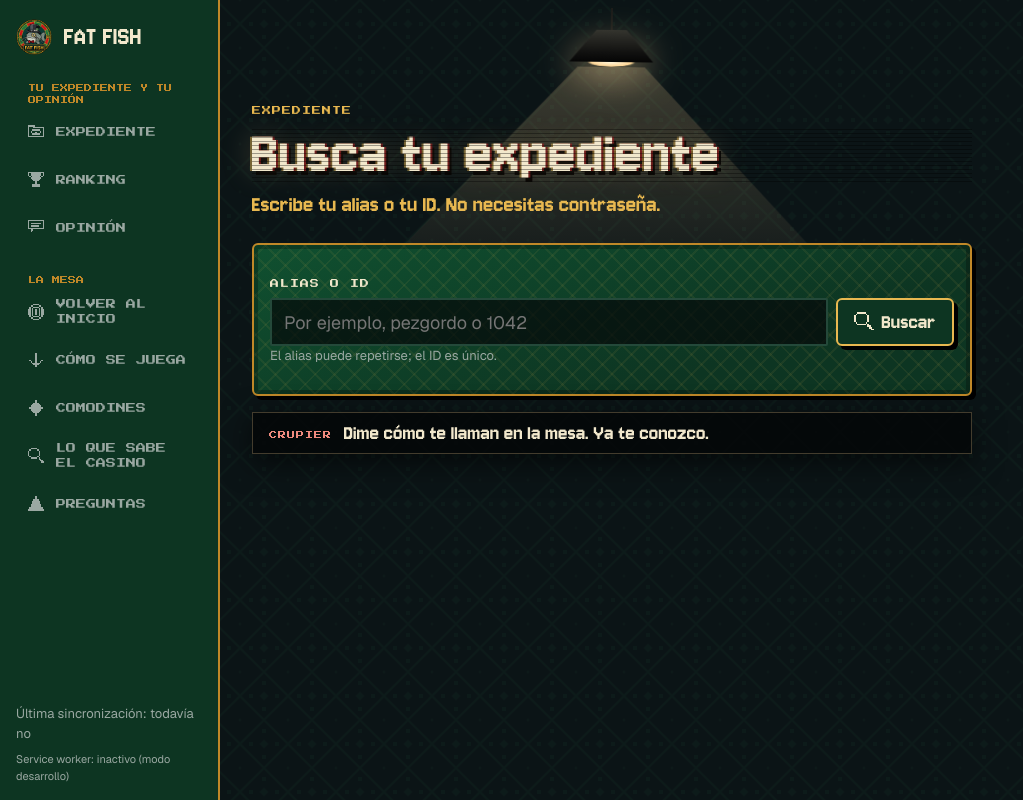
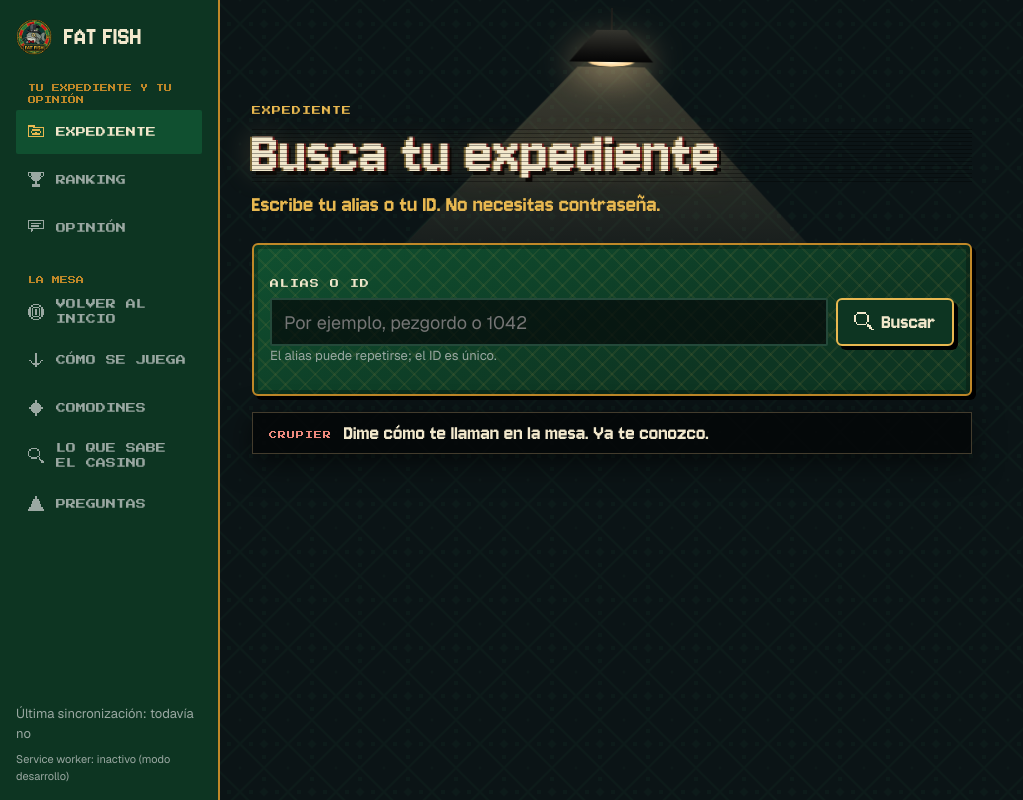
Before and after one commit to Anuma-Games/fat-fish-pwa, an Angular app: page /acceso in a window 1280 px wide. Shown: the whole page, without its empty margins (0-1023 px from the left). Built offline with nearby package versions, Linux system fonts and the light colour scheme.

Commit message:
Menú lateral marca la sección activa con la ruta exacta de cada enlace

```diff
--- a/src/app/app.html
+++ b/src/app/app.html
@@ -39,8 +39,8 @@
       </div>
       <span class="nav-grupo">{{ menu.app.titulo }}</span>
       <nav class="nav" [attr.aria-label]="menu.app.titulo" (click)="menuAbierto.set(false)">
-        @for (e of menu.app.enlaces; track e.ruta) {
-          <a [routerLink]="e.ruta" routerLinkActive="active">
+        @for (e of enlacesApp(); track e.ruta) {
+          <a [routerLink]="e.ruta" [class.active]="e.activo">
             <app-pixel-icon [name]="e.icono" [size]="16" /> {{ e.texto }}
           </a>
         }
--- a/src/app/app.ts
+++ b/src/app/app.ts
@@ -1,14 +1,7 @@
 import { DatePipe, ViewportScroller } from '@angular/common';
 import { Component, computed, inject, signal } from '@angular/core';
 import { toSignal } from '@angular/core/rxjs-interop';
-import {
-  ActivatedRoute,
-  NavigationEnd,
-  Router,
-  RouterLink,
-  RouterLinkActive,
-  RouterOutlet,
-} from '@angular/router';
+import { ActivatedRoute, NavigationEnd, Router, RouterLink, RouterOutlet } from '@angular/router';
 import { SwUpdate } from '@angular/service-worker';
 import { filter, map } from 'rxjs';
 import { EncuestaFacade } from './application/facades/encuesta.facade';
@@ -19,7 +12,7 @@ import { MENU } from './core/config/landing.config';
 import { PixelIcon } from './presentation/components/pixel-icon/pixel-icon';
 
 @Component({
-  imports: [RouterOutlet, RouterLink, RouterLinkActive, DatePipe, PixelIcon],
+  imports: [RouterOutlet, RouterLink, DatePipe, PixelIcon],
   selector: 'app-root',
   styleUrl: './app.css',
   templateUrl: './app.html',
@@ -49,6 +42,17 @@ export class App {
     { initialValue: 'Fat Fish' },
   );
 
+  private readonly rutaActual = toSignal(
+    inject(Router).events.pipe(
+      filter((e) => e instanceof NavigationEnd),
+      map((e) => e.urlAfterRedirects.split(/[?#]/)[0]),
+    ),
+    { initialValue: '' },
+  );
+  protected readonly enlacesApp = computed(() =>
+    this.menu.app.enlaces.map((e) => ({ ...e, activo: e.seccion.includes(this.rutaActual()) })),
+  );
+
   protected readonly esHoy = computed(() => {
     const fecha = this.sincronizacion.ultimaSincronizacion();
     return !!fecha && fecha.toDateString() === new Date().toDateString();
--- a/src/app/core/config/landing.config.ts
+++ b/src/app/core/config/landing.config.ts
@@ -38,10 +38,20 @@ export const MENU = {
   app: {
     titulo: 'Tu expediente y tu opinión',
     enlaces: [
-      { ruta: '/perfil', texto: 'Expediente', icono: 'expediente' },
-      { ruta: '/ranking', texto: 'Ranking', icono: 'trofeo' },
-      { ruta: '/opinion/retroalimentacion', texto: 'Opinión', icono: 'opinion' },
-    ] as (EnlaceMenu & { ruta: string })[],
+      {
+        ruta: '/perfil',
+        texto: 'Expediente',
+        icono: 'expediente',
+        seccion: ['/acceso', '/perfil'],
+      },
+      { ruta: '/ranking', texto: 'Ranking', icono: 'trofeo', seccion: ['/ranking'] },
+      {
+        ruta: '/opinion/retroalimentacion',
+        texto: 'Opinión',
+        icono: 'opinion',
+        seccion: ['/opinion/retroalimentacion', '/opinion/encuesta'],
+      },
+    ] as (EnlaceMenu & { ruta: string; seccion: string[] })[],
   },
 };
 
```
Also changed, not shown: 1 other file (tests, documents, lock files or other folders).
